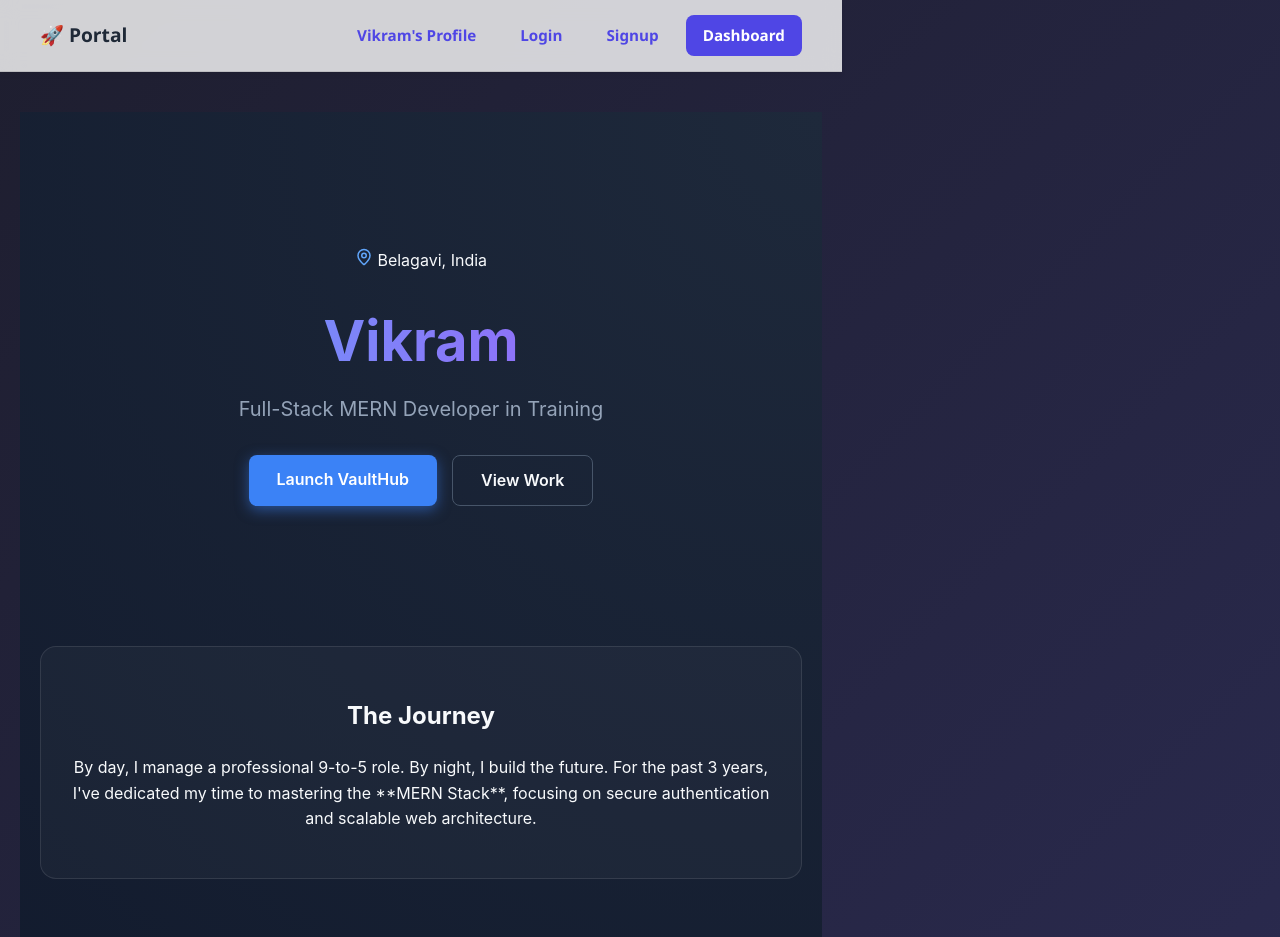
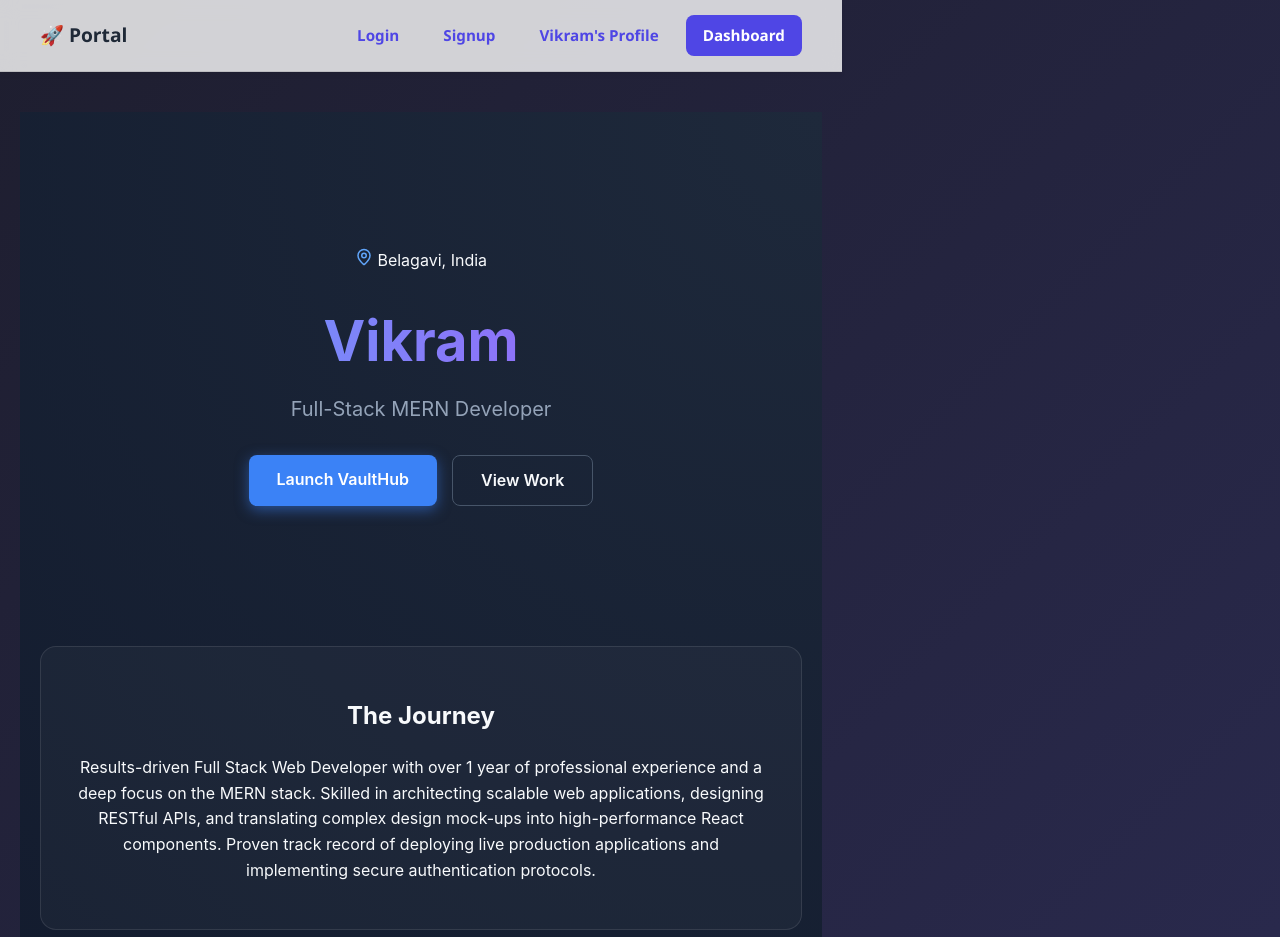
Before and after one commit to vikramNilaji/March2026, a React app in the folder auth-portal/frontend/signup/: page /profile in a window 1280 px wide. Shown: the top 937 px of the page. Built offline with nearby package versions, Linux system fonts and the light colour scheme; the HTML template or start-up script is replaced by a standard one.

Commit message:
lucideReact

```diff
--- a/auth-portal/frontend/signup/src/App.jsx
+++ b/auth-portal/frontend/signup/src/App.jsx
@@ -13,6 +13,8 @@ import ExpenseTracker from "./components/ExpenseTracker";
 import ExpenseForm from "./components/ExpenseForm";
 import ExpenseList from "./components/ExpenseList";
 import Calculator from "./components/Calculator/Calculator";
+const token = localStorage.getItem("token");
+
 // import { useState } from "react";
 
 function App() {
@@ -28,7 +30,7 @@ function App() {
     border: "1px solid transparent",
   };
 
-  const isAuthenticated = !!localStorage.getItem("token");
+
   return (
     <Router>
       <nav
@@ -52,15 +54,17 @@ function App() {
           🚀 Portal
         </div>
 
+
+
         <div style={{ display: "flex", gap: "10px" }}>
+        {!token && (
+        <>
+          <Link to="/login" style={linkStyle}>Login</Link>
+          <Link to="/signup" style={linkStyle}>Signup</Link>
+        </>
+      )}
           <Link to="/profile" style={linkStyle}>Vikram's Profile</Link>
-          <Link to="/login" style={linkStyle}>
-            Login
-          </Link>
 
-          <Link to="/signup" style={linkStyle}>
-            Signup
-          </Link>
           <Link
             to="/dashboard"
             style={{
--- a/auth-portal/frontend/signup/src/components/Dashboard.jsx
+++ b/auth-portal/frontend/signup/src/components/Dashboard.jsx
@@ -53,9 +53,11 @@ const Dashboard = () => {
     <div className="dashboard-container">
       <nav className="dashboard-nav">
         <h2>Personal Portal</h2>
-        <button onClick={handleLogout} className="logout-btn">
-          Logout
-        </button>
+        <button className="logout-btn" onClick={
+            handleLogout
+          }>
+            Logout
+          </button>
       </nav>
 
       <header className="dashboard-header">
--- a/auth-portal/frontend/signup/src/components/ProfilePage/Profile.jsx
+++ b/auth-portal/frontend/signup/src/components/ProfilePage/Profile.jsx
@@ -14,7 +14,7 @@ const Profile = () => {
           <MapPin size={18} color="#60a5fa" /> Belagavi, India
         </p>
         <h1>Vikram</h1>
-        <p className="tagline">Full-Stack MERN Developer in Training</p>
+        <p className="tagline">Full-Stack MERN Developer</p>
         <div className="cta-buttons">
           <Link to="/signin" className="btn-primary">
             Launch VaultHub
@@ -29,10 +29,12 @@ const Profile = () => {
       <section className="about-section">
         <h2>The Journey</h2>
         <p>
-          By day, I manage a professional 9-to-5 role. By night, I build the
-          future. For the past 3 years, I've dedicated my time to mastering the
-          **MERN Stack**, focusing on secure authentication and scalable web
-          architecture.
+          Results-driven Full Stack Web Developer with over 1 year of
+          professional experience and a deep focus on the MERN stack. Skilled in
+          architecting scalable web applications, designing RESTful APIs, and
+          translating complex design mock-ups into high-performance React
+          components. Proven track record of deploying live production
+          applications and implementing secure authentication protocols.
         </p>
       </section>
 
```
